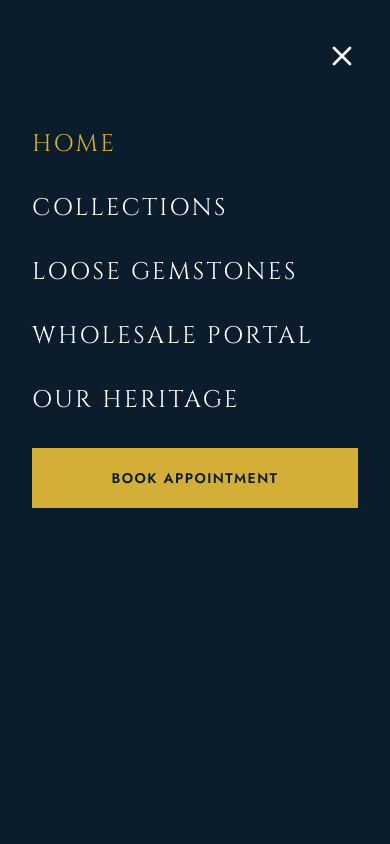
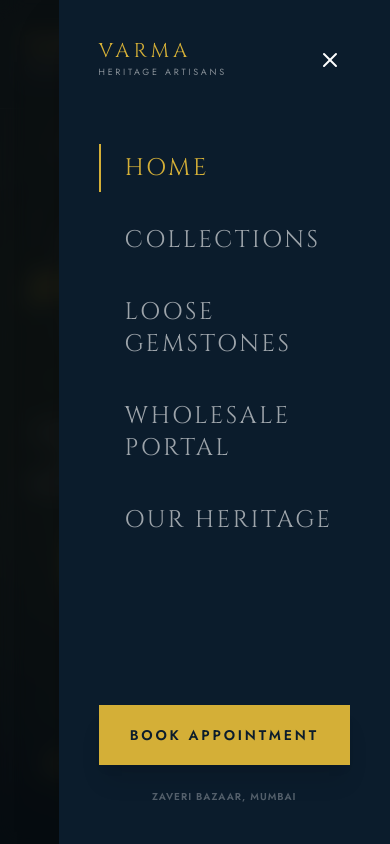
Before and after one commit to webcrftr/verma-gems-jewellery-, a React (Vite) app: page / in a window 390 px wide. Both pictures are taken after a click on the button 344 px from the left and 54 px from the top of the page. Shown: the top 844 px of the page. Built offline with nearby package versions, Linux system fonts and the light colour scheme.

Commit message:
feat: Enhance mobile menu with backdrop and improved animation
Introduces a backdrop for the mobile menu, improving user experience by providing visual feedback and better touch interaction. The animation of the menu itself has been refined for smoother transitions.

```diff
--- a/src/App.tsx
+++ b/src/App.tsx
@@ -152,44 +152,72 @@ const Navbar = ({ activePage, onPageChange }: { activePage: string, onPageChange
         </button>
       </div>
 
-      {/* Mobile Menu */}
+      {/* Mobile Menu Backdrop */}
       <AnimatePresence>
         {isMobileMenuOpen && (
+          <>
+            <motion.div
+              initial={{ opacity: 0 }}
+              animate={{ opacity: 1 }}
+              exit={{ opacity: 0 }}
+              onClick={() => setIsMobileMenuOpen(false)}
+              className="fixed inset-0 bg-black/60 backdrop-blur-md z-[101] lg:hidden"
+            />
             <motion.div
               initial={{ x: "100%" }}
               animate={{ x: 0 }}
               exit={{ x: "100%" }}
-            transition={{ type: "spring", damping: 25, stiffness: 200 }}
-            className="fixed inset-0 bg-brand-navy z-[102] lg:hidden flex flex-col pt-32 p-8"
+              transition={{ type: "spring", damping: 30, stiffness: 300 }}
+              className="fixed inset-y-0 right-0 w-[85%] max-w-sm bg-brand-navy z-[102] lg:hidden flex flex-col p-10 shadow-2xl"
             >
+              <div className="flex justify-between items-center mb-16">
+                <div className="flex flex-col">
+                  <span className="text-xl font-serif tracking-[0.2em] text-brand-gold leading-none uppercase">Varma</span>
+                  <span className="text-[9px] tracking-[0.3em] uppercase opacity-50 mt-1">Heritage Artisans</span>
+                </div>
                 <button
-              className="absolute top-8 right-6 text-white p-2"
+                  className="text-white p-2 hover:bg-white/5 rounded-full transition-colors"
                   onClick={() => setIsMobileMenuOpen(false)}
                 >
-              <X size={32} />
+                  <X size={24} />
                 </button>
-            <div className="flex flex-col space-y-8">
-              {navLinks.map((link) => (
-                <button
+              </div>
+
+              <div className="flex flex-col space-y-6">
+                {navLinks.map((link, i) => (
+                  <motion.button
                     key={link.id}
+                    initial={{ opacity: 0, x: 20 }}
+                    animate={{ opacity: 1, x: 0 }}
+                    transition={{ delay: 0.1 + i * 0.05 }}
                     onClick={() => handleLinkClick(link.id)}
-                  className={`text-2xl uppercase tracking-widest text-left font-serif ${
-                    activePage === link.id ? "text-brand-gold" : "text-white"
+                    className={`text-2xl uppercase tracking-widest text-left font-serif py-2 border-l-2 pl-6 transition-all ${
+                      activePage === link.id ? "text-brand-gold border-brand-gold" : "text-white/60 border-transparent hover:text-white"
                     }`}
                   >
                     {link.name}
-                </button>
+                  </motion.button>
                 ))}
-              <a
+              </div>
+
+              <div className="mt-auto pt-10">
+                <motion.a
+                  initial={{ opacity: 0, y: 20 }}
+                  animate={{ opacity: 1, y: 0 }}
+                  transition={{ delay: 0.4 }}
                   href={`https://wa.me/${CONTACT_INFO.whatsapp}?text=${WHATSAPP_APPOINTMENT_MSG}`}
                   target="_blank"
                   rel="noopener noreferrer"
-                className="w-full bg-brand-gold text-brand-navy py-5 text-sm font-bold uppercase tracking-widest text-center"
+                  className="w-full bg-brand-gold text-brand-navy py-5 text-sm font-bold uppercase tracking-[0.2em] text-center block shadow-xl hover:bg-white transition-all transform active:scale-95"
                 >
                   Book Appointment
-              </a>
+                </motion.a>
+                <p className="text-center text-[10px] uppercase tracking-widest text-white/30 mt-6 font-bold">
+                  Zaveri Bazaar, Mumbai
+                </p>
               </div>
             </motion.div>
+          </>
         )}
       </AnimatePresence>
     </nav>
```
Lines whose indentation alone changed are shown as unchanged.
